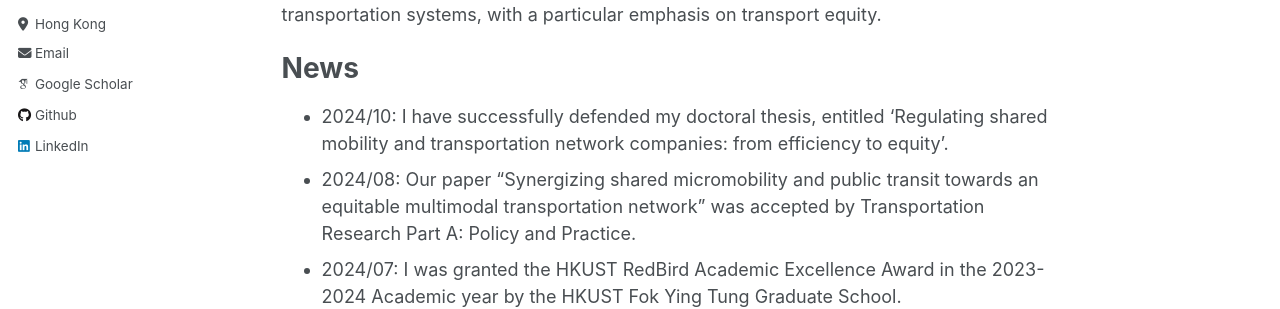
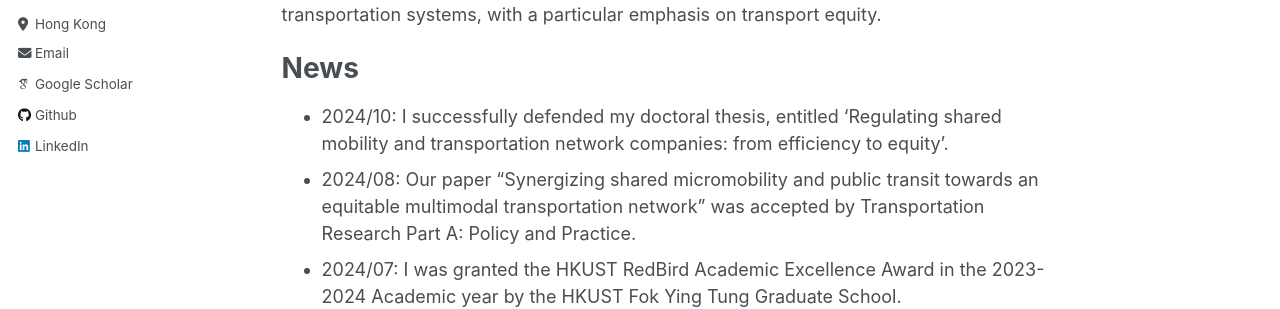
Before and after one commit to jgaoax/jgaoax.github.io, a Jekyll site: the page built from _pages/about.md, in a window 1280 px wide and 900 px high. Shown: the part 363-672 px from the top of the window. Built offline with Jekyll 4.4.1, drawn with Linux system fonts in a browser that asks for light colours; some web fonts are replaced.

Commit message:
update title and news

```diff
--- a/_config.yml
+++ b/_config.yml
@@ -22,7 +22,7 @@ repository               : "jgaoax/jgaoax.github.io"
 author:
   # Biographic information
   avatar           : "profile.jpg"
-  name             : "Dr. Jing Gao"
+  name             : "   Dr. Jing Gao"
   pronouns         : # example: "she/her"
   bio              : "Ph.D. graduate at HKUST"
   location         : "Hong Kong"
--- a/_pages/about.md
+++ b/_pages/about.md
@@ -11,7 +11,7 @@ I am a Ph.D. candidate in the Department of Civil and Environmental Engineering
 
 News
 ======
-* 2024/10: I have successfully defended my doctoral thesis, entitled 'Regulating shared mobility  and transportation network companies: from efficiency to equity'.
+* 2024/10: I successfully defended my doctoral thesis, entitled 'Regulating shared mobility  and transportation network companies: from efficiency to equity'.
 * 2024/08: Our paper "Synergizing shared micromobility and public transit towards an equitable multimodal transportation network" was accepted by Transportation Research Part A: Policy and Practice.
 * 2024/07: I was granted the HKUST RedBird Academic Excellence Award in the 2023-2024 Academic year by the HKUST Fok Ying Tung Graduate School.
 * 2024/05: I started my research visit at the Department of Mechanical Engineering, University of California, Berkeley, hosted by [Prof. Kameshwar Poolla](https://www2.eecs.berkeley.edu/Faculty/Homepages/poolla.html).
```
Also changed, not shown: _pages/news.md (+1 -1 lines).
